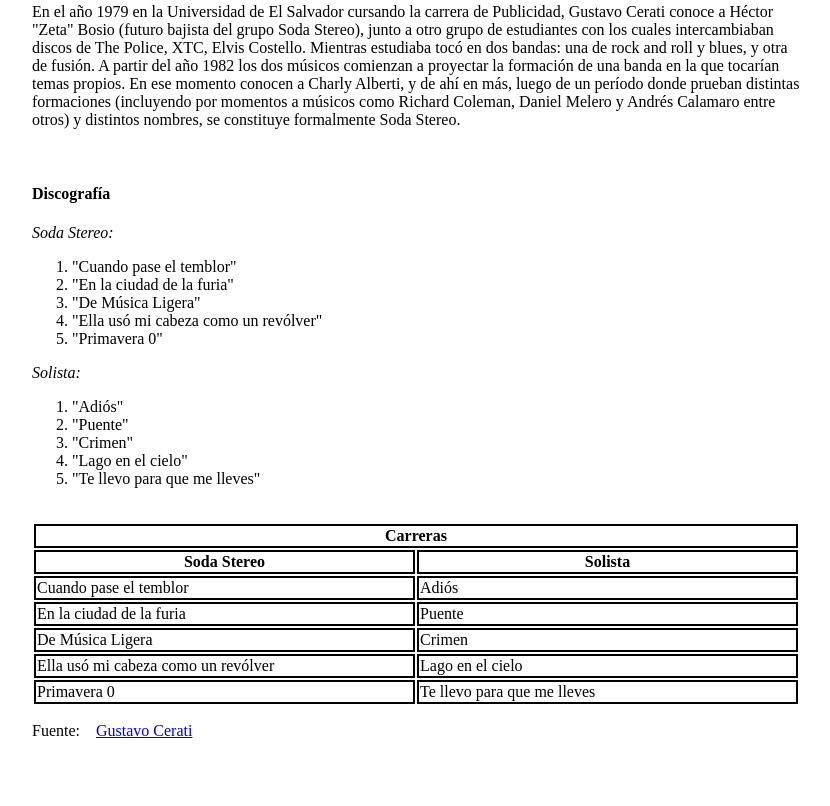
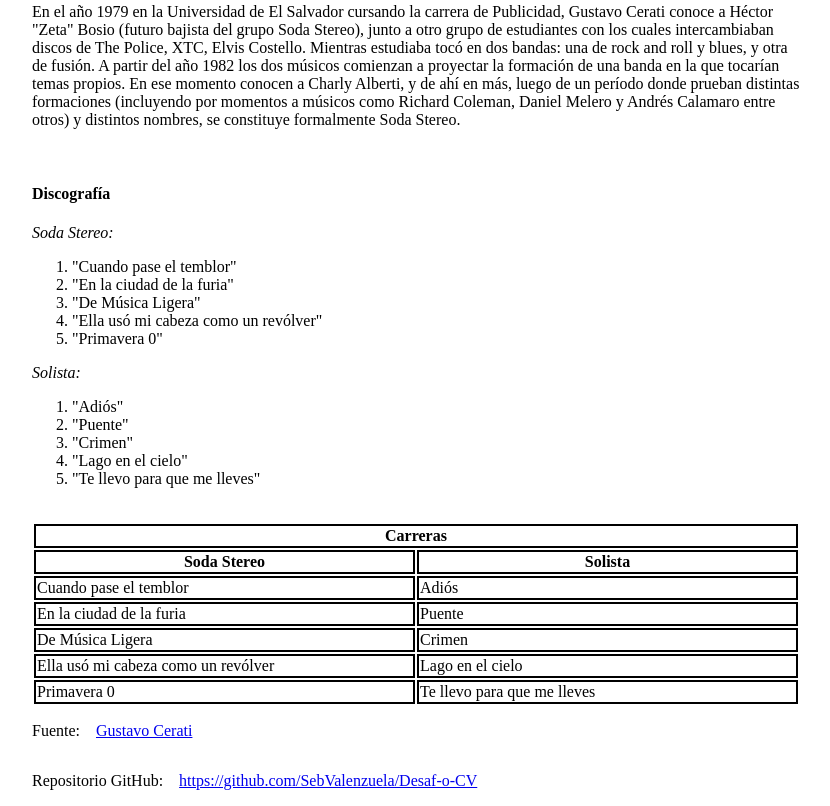
Before and after one commit to SebValenzuela/Desaf-o-CV, a plain HTML site: page index.html in a window 1280 px wide. Shown: the part 907-1713 px from the top of the page, without its empty margins (224-1054 px from the left). Before the commit the page ends 1663 px from the top, so only its background shows below. Drawn offline with Linux system fonts and the light colour scheme.

Commit message:
add github page

```diff
--- a/index.css
+++ b/index.css
@@ -15,7 +15,7 @@ img {
     display: grid;
 }
 
-#fuente {
+.d-flex {
     display: flex;
 }
 
--- a/index.html
+++ b/index.html
@@ -83,7 +83,8 @@
             </tbody>
         </table>
         <div id="fuente">
-            <p>Fuente:</p><a href="http://cerati.com/biografia/">Gustavo Cerati</a>
+            <div class="d-flex"><p>Fuente:</p><a href="http://cerati.com/biografia/">Gustavo Cerati</a></div>
+            <div class="d-flex"><p>Repositorio GitHub:</p><a href="https://github.com/SebValenzuela/Desaf-o-CV">https://github.com/SebValenzuela/Desaf-o-CV</a></div>
         </div>
     </div>
 </body>
```
Also changed, not shown: «» 2022-11-14 a la(s) 12.00.28.png (added), 1 other file.
